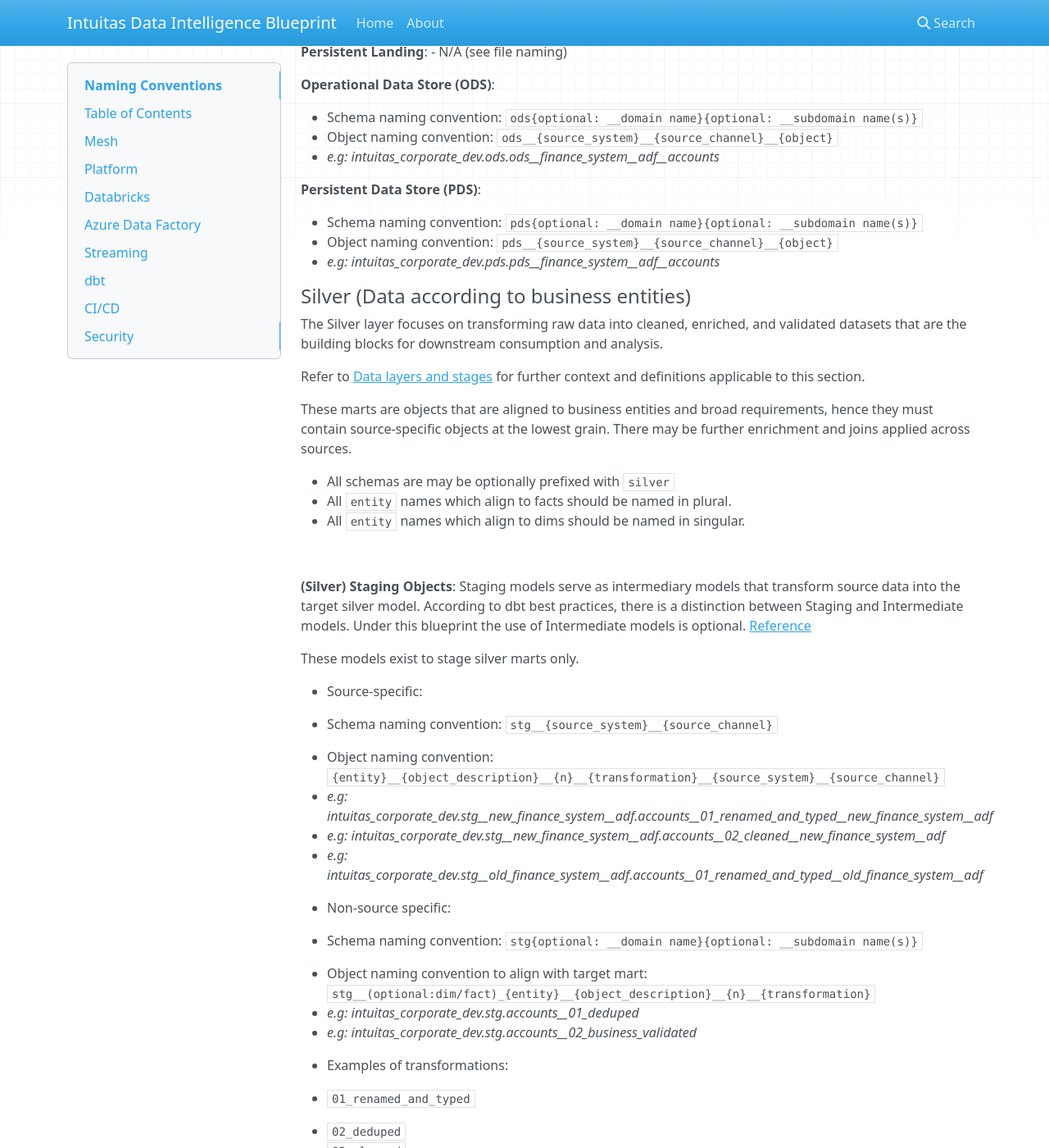
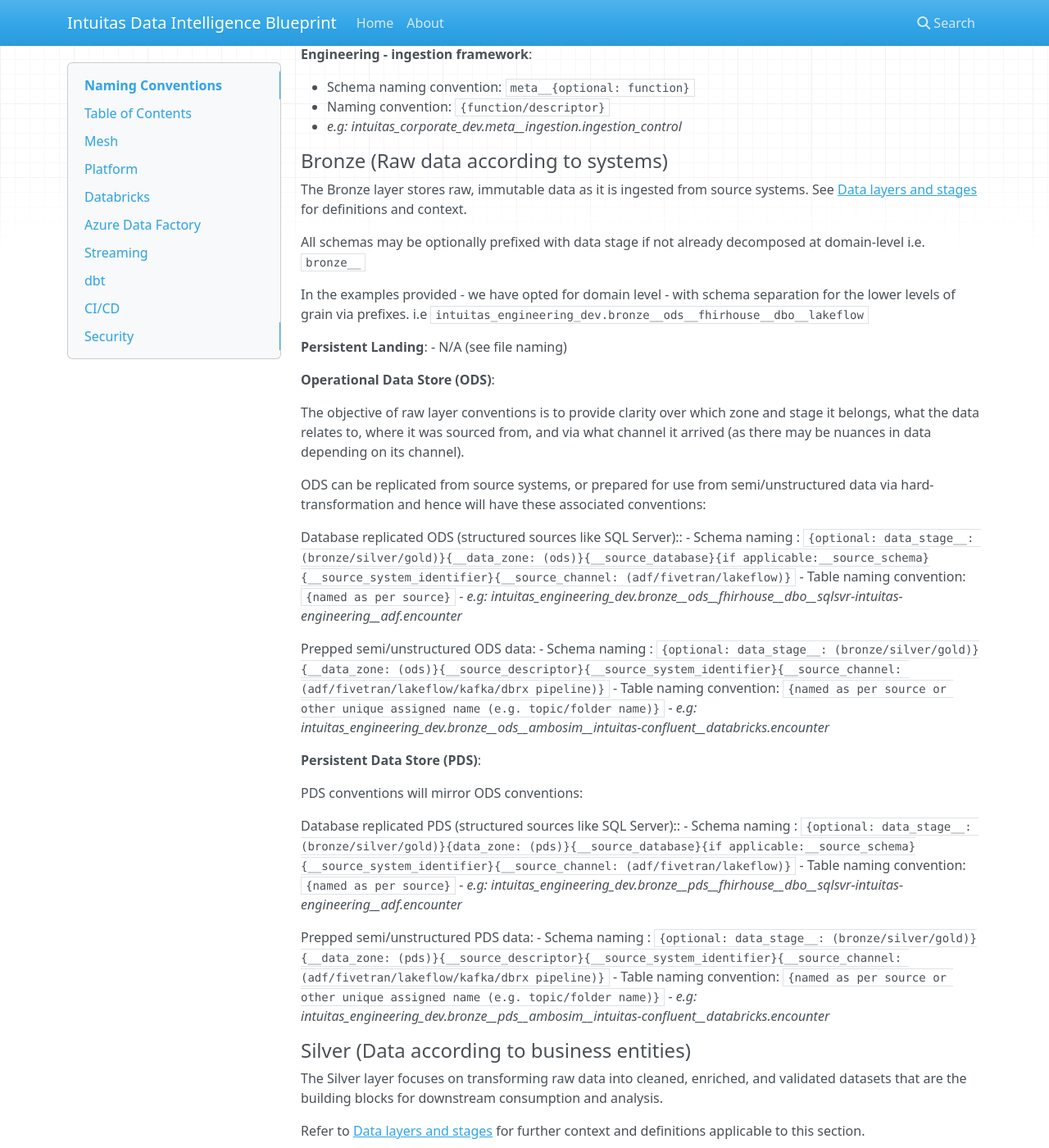
Before and after one commit to bensonchoyintuitas/intuitas_knowledgebase, an MkDocs documentation site: the page built from docs/naming_standards_and_conventions.md, in a window 1280 px wide and 1400 px high, scrolled down 5207 px. Shown: the whole window at 82% size. Built offline with MkDocs 1.6.1, drawn with Linux system fonts in a browser that asks for light colours; nearby versions of some CDN libraries; some of the changed text lies outside the part shown.

Commit message:
update naming of schemas

```diff
--- a/docs/naming_standards_and_conventions.md
+++ b/docs/naming_standards_and_conventions.md
@@ -175,9 +175,15 @@
 
 Catalog name:
 
-   - Minimum granularity: `{domain_name}{_environment (dev/test/pat/prod)}` (prod is implied optional)   *e.g: intuitas_corporate_dev*
-   - Optional granularity: `{domain_name}{_data_stage: (bronze/silver/gold)}{_environment (dev/test/pat/prod)}`    *e.g: intuitas_corporate_bronze_dev*
-   - Optional granularity: `{domain_name}{_descriptor (subdomain/subject/project*)}(bronze/silver/gold)}{_environment (dev/test/pat/prod)}`    *e.g: intuitas_corporate_finance_bronze_dev*
+The choice of granularity depends on domain topology, stage/zone convention and desired level of segregation for access and sharing controls (i.e. catalog or schema level)
+
+   - Minimum granularity (domain level): `{domain_name}{_environment (dev/test/pat/prod)}` (prod is implied optional)   *e.g: intuitas_corporate_dev*
+   - Optional granularity (domain-data stage level): `{domain_name}{_data_stage: (bronze/silver/gold)}{_environment (dev/test/pat/prod)}`    *e.g: intuitas_corporate_bronze_dev*
+   - Optional granularity (domain-data stage and zone level): `{domain_name}{_data_stage: (bronze/silver/gold)}{_data_zone: (ods/pds/edw/im)}{_environment (dev/test/pat/prod)}`    *e.g: intuitas_corporate_bronze_ods_dev*
+   - Optional granularity (domain-data zone level): `{domain_name}{_data_stage: (bronze/silver/gold)}{_data_zone: (ods/pds/edw/im)}{_environment (dev/test/pat/prod)}`    *e.g: intuitas_corporate_ods_dev*
+   - Optional granularity (subdomain-data stage level): `{domain_name}{_descriptor (subdomain/subject/project*)}(bronze/silver/gold)}{_environment (dev/test/pat/prod)}`    *e.g: intuitas_corporate_finance_bronze_dev*
+
+In the examples provided - we have opted for domain level - with schema separation for the lower levels of grain via prefixes. i.e `intuitas_engineering_dev.bronze__ods__fhirhouse__dbo__lakeflow`
 
 *Note that projects are temporary constructs, and hence are not recommended for naming*
 
@@ -225,22 +231,43 @@
 
 The Bronze layer stores raw, immutable data as it is ingested from source systems. See [Data layers and stages](level_2.md#data-layers-and-stages) for definitions and context.
 
-All schemas are may be optionally prefixed with `bronze__`
+All schemas  may be optionally prefixed with data stage if not already decomposed at domain-level i.e. `bronze__`
+
+In the examples provided - we have opted for domain level - with schema separation for the lower levels of grain via prefixes. i.e `intuitas_engineering_dev.bronze__ods__fhirhouse__dbo__lakeflow`
 
 **Persistent Landing**:
 - N/A (see file naming)
 
 **Operational Data Store (ODS)**:
 
-- Schema naming convention: `ods{optional: __domain name}{optional: __subdomain name(s)}`
-- Object naming convention: `ods__{source_system}__{source_channel}__{object}`
-- *e.g: intuitas_corporate_dev.ods.ods__finance_system__adf__accounts*
+The objective of raw layer conventions is to provide clarity over which zone and stage it belongs, what the data relates to, where it was sourced from, and via what channel it arrived (as there may be nuances in data depending on its channel).
+
+ODS can be replicated from source systems, or prepared for use from semi/unstructured data via hard-transformation and hence will have these associated conventions:
+
+Database replicated ODS (structured sources like SQL Server)::
+- Schema naming : `{optional: data_stage__: (bronze/silver/gold)}{__data_zone: (ods)}{__source_database}{if applicable:__source_schema}{__source_system_identifier}{__source_channel: (adf/fivetran/lakeflow)}`
+- Table naming convention: `{named as per source}`
+- *e.g: intuitas_engineering_dev.bronze__ods__fhirhouse__dbo__sqlsvr-intuitas-engineering__adf.encounter*
+
+Prepped  semi/unstructured ODS data:
+- Schema naming : `{optional: data_stage__: (bronze/silver/gold)}{__data_zone: (ods)}{__source_descriptor}{__source_system_identifier}{__source_channel: (adf/fivetran/lakeflow/kafka/dbrx pipeline)}`
+- Table naming convention: `{named as per source or other unique assigned name (e.g. topic/folder name)}`
+- *e.g: intuitas_engineering_dev.bronze__ods__ambosim__intuitas-confluent__databricks.encounter*
+
 
 **Persistent Data Store (PDS)**:
 
-- Schema naming convention: `pds{optional: __domain name}{optional: __subdomain name(s)}`
-- Object naming convention: `pds__{source_system}__{source_channel}__{object}`
-- *e.g: intuitas_corporate_dev.pds.pds__finance_system__adf__accounts*
+PDS conventions will mirror ODS conventions:
+
+Database replicated PDS (structured sources like SQL Server)::
+- Schema naming : `{optional: data_stage__: (bronze/silver/gold)}{data_zone: (pds)}{__source_database}{if applicable:__source_schema}{__source_system_identifier}{__source_channel: (adf/fivetran/lakeflow)}`
+- Table naming convention: `{named as per source}`
+- *e.g: intuitas_engineering_dev.bronze__pds__fhirhouse__dbo__sqlsvr-intuitas-engineering__adf.encounter*
+
+Prepped  semi/unstructured PDS data:
+- Schema naming : `{optional: data_stage__: (bronze/silver/gold)}{__data_zone: (pds)}{__source_descriptor}{__source_system_identifier}{__source_channel: (adf/fivetran/lakeflow/kafka/dbrx pipeline)}`
+- Table naming convention: `{named as per source or other unique assigned name (e.g. topic/folder name)}`
+- *e.g: intuitas_engineering_dev.bronze__pds__ambosim__intuitas-confluent__databricks.encounter*
 
 #### Silver (Data according to business entities)
 
@@ -261,18 +288,18 @@
 
 These models exist to stage silver marts only.
 
-- Source-specific:
+- Source-specific (note at this stage, pre-normalisation - sourcing channels may still matter):
 
-   - Schema naming convention: `stg__{source_system}__{source_channel}`
-   - Object naming convention: `{entity}__{object_description}__{n}__{transformation}__{source_system}__{source_channel}`
-   - *e.g: intuitas_corporate_dev.stg__new_finance_system__adf.accounts__01_renamed_and_typed__new_finance_system__adf*
-   - *e.g: intuitas_corporate_dev.stg__new_finance_system__adf.accounts__02_cleaned__new_finance_system__adf*
-   - *e.g: intuitas_corporate_dev.stg__old_finance_system__adf.accounts__01_renamed_and_typed__old_finance_system__adf*
+   - Schema naming convention: `stg{__source_system_identifier}{optional:__source_channel}`
+   - Object naming convention: `{entity}{__object_description}{__n}{__transformation}{optional:__source_system_identifier}{optional:__source_channel}`
+   - *e.g: intuitas_corporate_dev.stg__new_finance_system__adf.accounts__01_renamed_and_typed*
+   - *e.g: intuitas_corporate_dev.stg__new_finance_system__adf.accounts__02_cleaned*
+   - *e.g: intuitas_corporate_dev.stg__old_finance_system__adf.accounts__01_renamed_and_typed*
 
 - Non-source specific:
 
    - Schema naming convention: `stg{optional: __domain name}{optional: __subdomain name(s)}`
-   - Object naming convention to align with target mart: `stg__(optional:dim/fact)_{entity}__{object_description}__{n}__{transformation}`
+   - Object naming convention to align with target mart: `stg__(optional:dim/fact){_entity}{__object_description}{__n}{__transformation}`
    - *e.g: intuitas_corporate_dev.stg.accounts__01_deduped*
    - *e.g: intuitas_corporate_dev.stg.accounts__02_business_validated*
 
@@ -292,18 +319,18 @@
 **(Silver) Base Information Marts**:
 Final products after staging:
 
-- Source-specific:
+- Source-specific (note at this stage, post-normalisation - sourcing channels should not differ so may need merging or unioning):
 
-   - Schema naming convention: `mart__{source_system}__{source_channel}`
-   - Object naming convention: `(optional:dim/fact)_{entity / _object_description}__{source_system}__{source_channel}`
-   - *e.g: intuitas_corporate_dev.mart__new_finance_system__adf.payment__new_finance_system__adf*
-   - *e.g: intuitas_corporate_dev.mart__new_finance_system__adf.account__new_finance_system__adf*
-   - *e.g: intuitas_corporate_dev.mart__old_finance_system__adf.account__old_finance_system__adf*
+   - Schema naming convention: `mart{__source_system_identifier}{optional:__source_channel}`
+   - Object naming convention: `(optional:dim/fact){__entity / __object_description}{optional:__source_system_identifier}{optional:__source_channel}`
+   - *e.g: intuitas_corporate_dev.mart__new_finance_system__adf.payment*
+   - *e.g: intuitas_corporate_dev.mart__new_finance_system__adf.account*
+   - *e.g: intuitas_corporate_dev.mart__old_finance_system__adf.account*
 
 - Non-source specific:
 
    - Schema naming convention: `mart{optional: __domain name}{optional: __subdomain name(s)}`
-   - Object naming convention: `(optional:dim/fact)__{unified entity / _object_description}`
+   - Object naming convention: `(optional:dim/fact){__unified entity / __object_description}`
    - *e.g: intuitas_corporate_dev.mart.account* (unified)
    - *e.g: intuitas_corporate_dev.mart__corporate__finance.account* (unified)
    - *e.g: intuitas_corporate_dev.mart__finance.account* (unified)
@@ -356,8 +383,8 @@
 
 These models exist to stage gold marts.
 
-- Schema naming convention: `stg__{optional: __domain name}{optional: __subdomain name(s)}`
-- Object naming convention to align to target mart: `(optional: dim/fact__){entity / product description}__{n}__{transformation}`
+- Schema naming convention: `stg{optional: __domain name}{optional: __subdomain name(s)}`
+- Object naming convention to align to target mart: `(optional: dim/fact){__entity / __product description}{__n}{__transformation}`
 - *e.g: intuitas_corporate_dev.stg.fact__late_payments__01__pivoted_by_order*
 - *e.g: intuitas_corporate_dev.stg__corporate.fact__late_payments__01__pivoted_by_order*
 - *e.g: intuitas_corporate_dev.stg__corporate__finance.fact__late_payments__01__pivoted_by_order*
@@ -367,8 +394,8 @@
 **(Gold) Information Marts**:
 
 - Schema naming convention: `mart{optional: __domain name}{optional: __subdomain name(s)}`
-- Dimension naming convention: `dim__{entity / product description} (optional: __{source_system}__{source_channel})`
-- Fact naming convention: `fact__{entity / product description} (optional: __{source_system}__{source_channel})`
+- Dimension naming convention: `dim{__entity / __product description} (optional: __{source_system}__{source_channel})`
+- Fact naming convention: `fact{__entity / __product description} (optional: __{source_system}__{source_channel})`
 - Denormalized (One Big Table) Object naming convention: `{entity / product description} (optional: __{source_system}__{source_channel})`
 
 - Required transformation: Business-specific transformations such as:
@@ -381,7 +408,7 @@
 
 *e.g:*
 
-   - *intuitas_corporate_dev.mart.fact__late_payments*
+   - *intuitas_corporate_dev.mart.fact_late_payments*
    - *intuitas_corporate_dev.mart.regionally_grouped_account_payments__old_finance_system__adf*
    - *intuitas_corporate_dev.mart.regionally_grouped_account_payments__new_finance_system__adf*
    - *intuitas_corporate_dev.mart.regionally_grouped_account_payments* (union of old and new)
```
Also changed, not shown: site/index.html, site/naming_standards_and_conventions/index.html, site/search/search_index.json, 1 other file.
